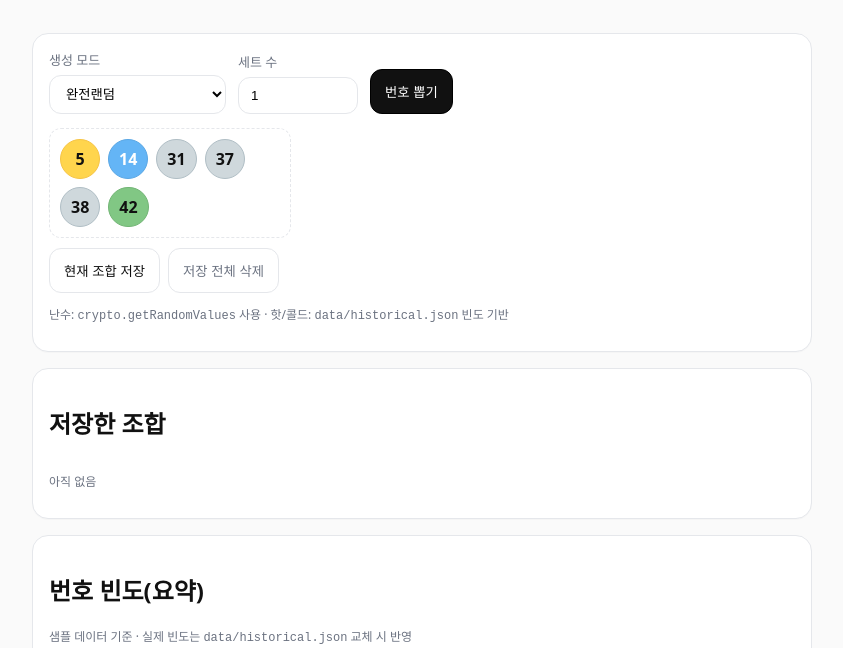
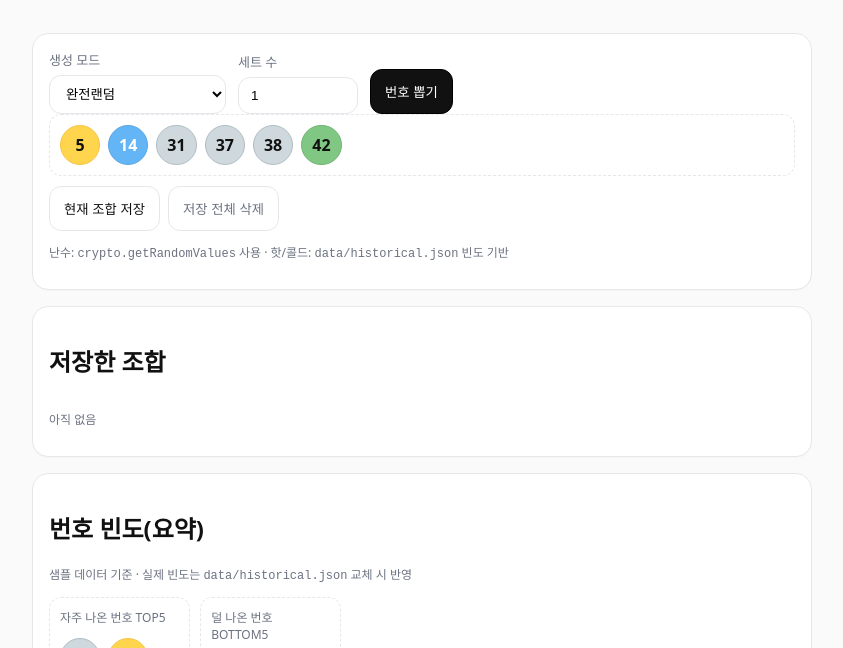
Before and after one commit to cute-bite/lucky-six, a plain HTML site: page index.html in a window 1280 px wide. Shown: the part 106-754 px from the top of the page, without its empty margins (218-1061 px from the left). Drawn offline with Linux system fonts and the light colour scheme.

Commit message:
Update index.html

```diff
--- a/index.html
+++ b/index.html
@@ -35,7 +35,7 @@
         <button id="btn-generate" class="btn">번호 뽑기</button>
       </div>
 
-      <div id="current" class="grid"></div>
+      <div id="current" class="stack"></div>
 
       <div class="actions">
         <button id="btn-save" class="btn secondary">현재 조합 저장</button>
```
